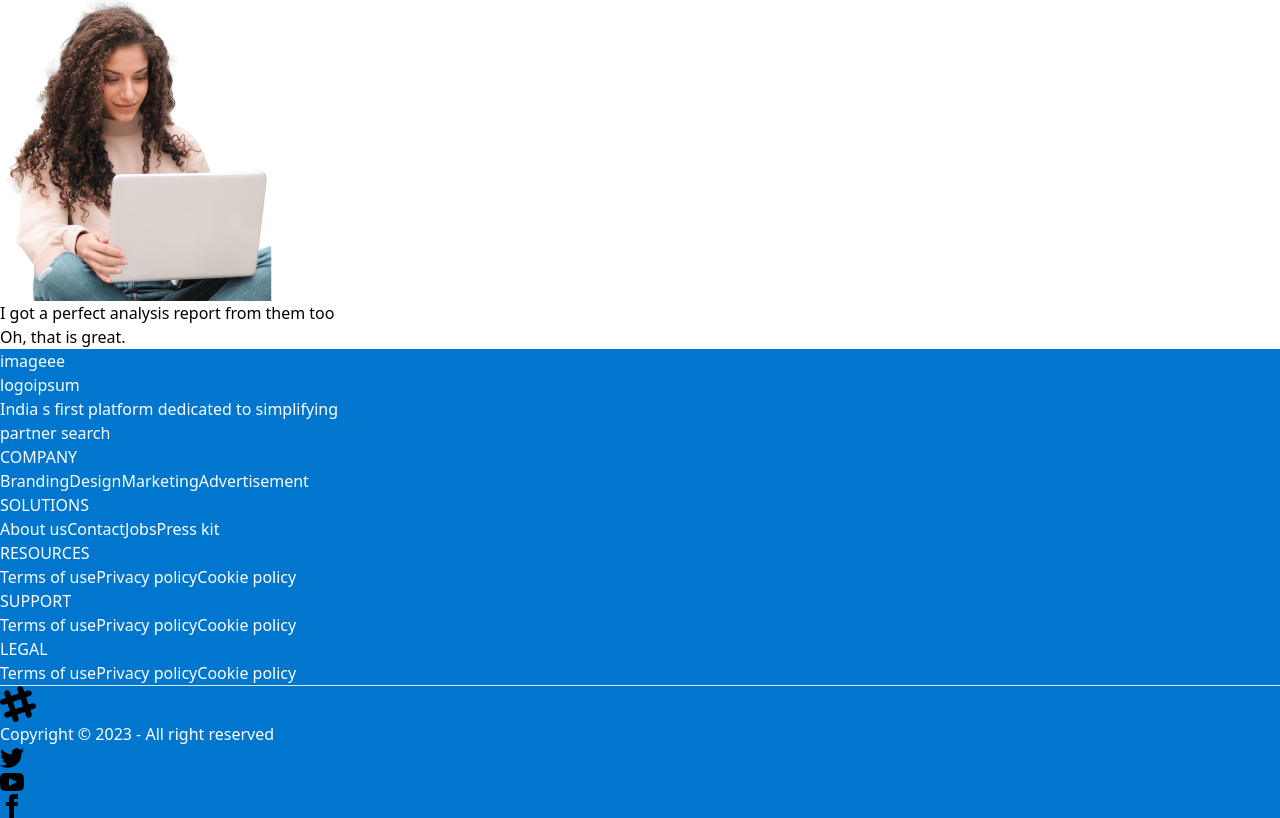
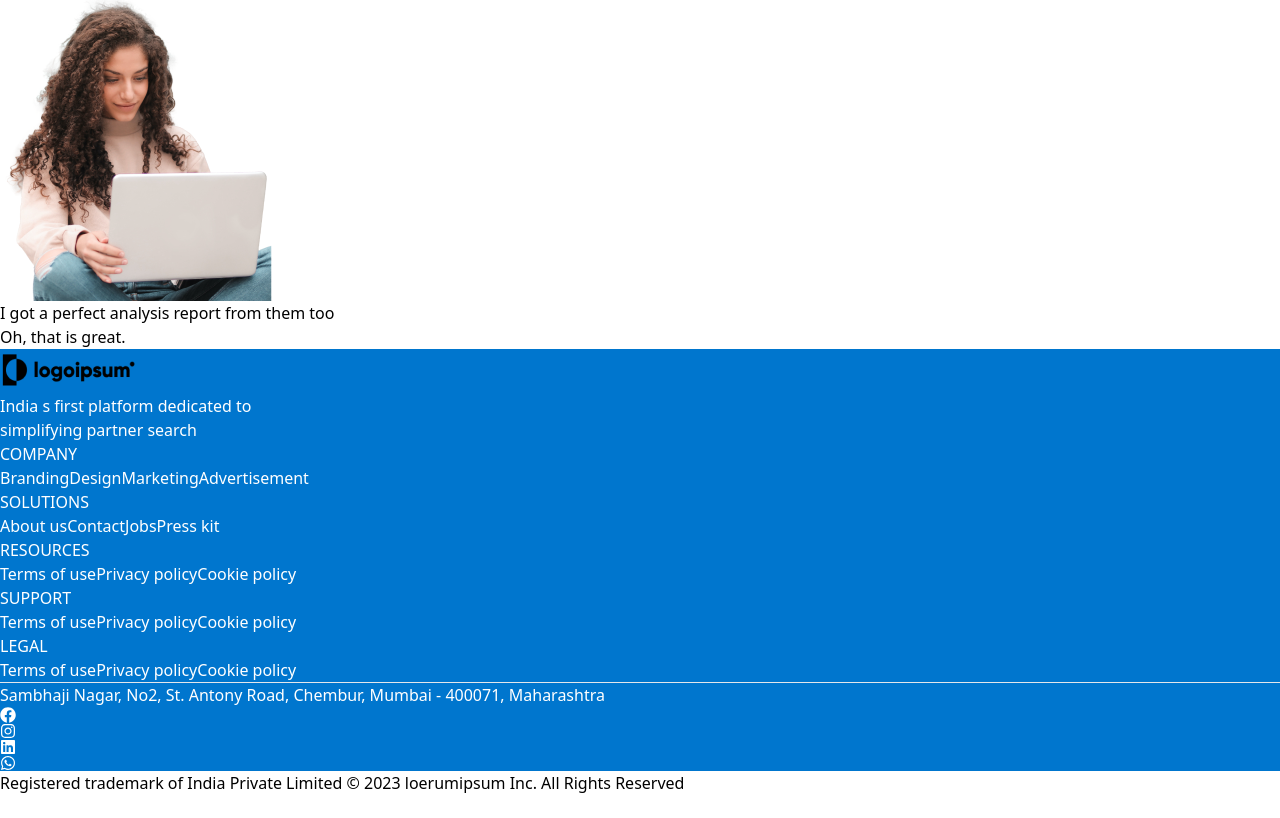
Before and after one commit to abusayedwd/mcsjob-task, a React (Vite) app: page / in a window 1280 px wide. Shown: the part 4864-5682 px from the top of the page. After the commit the page ends 5659 px from the top, so only its background shows below. Built offline with nearby package versions, Linux system fonts and the light colour scheme.

Commit message:
homepage done

```diff
--- a/src/Home/Home/Benner.jsx
+++ b/src/Home/Home/Benner.jsx
@@ -5,8 +5,8 @@
 
 const Benner = () => {
   return (
-    <div>
-      <div className="md:flex bennerr py-20 w-[90%] mx-auto">
+    <div className='bg-gradient-to-r from-slate-50 to-slate-100'>
+      <div className="md:flex bennerr py-20 w-[90%] mx-auto bg-gradient-to-r from-slate-50 to-slate-100">
         <div className='px-6'>
           <h1 className="text-4xl font-sans font-bold">
             Find <span className="text-blue-500">Partners</span> (CAs) <br />{" "}
--- a/src/shared/Footer.jsx
+++ b/src/shared/Footer.jsx
@@ -1,17 +1,22 @@
- import './Footer.css'
+import "./Footer.css";
+import logo from "../../public/image 1.png";
+import {
+  FaFacebook,
+  FaInstagram,
+  FaLinkedin,
+  FaWhatsapp,
+} from "react-icons/fa";
 
 const Footer = () => {
   return (
     <div>
-         <div>
       <footer className="footer p-10 bg-base-200 text-base-content">
-  <aside>
-
-    <div className='flex'>
-      <p>imageee</p>
-    <p>logoipsum</p>
-    </div>
-    <p>India s first platform dedicated to simplifying <br /> partner search</p>
+        <aside className="ml-6">
+          <img src={logo} alt="" />
+          <p>
+            India s first platform dedicated to <br /> simplifying partner
+            search
+          </p>
         </aside>
 
         <nav>
@@ -47,20 +52,28 @@ const Footer = () => {
           <a className="link link-hover">Cookie policy</a>
         </nav>
       </footer>
-    <hr />
-         </div>
+      <hr className="w-[90%] mx-auto" />
+
       <footer className="footer items-center p-4 text-neutral-content">
-  <aside className="items-center grid-flow-col">
-    <svg width="36" height="36" viewBox="0 0 24 24" xmlns="http://www.w3.org/2000/svg" fillRule="evenodd" clipRule="evenodd" className="fill-current"><path d="M22.672 15.226l-2.432.811.841 2.515c.33 1.019-.209 2.127-1.23 2.456-1.15.325-2.148-.321-2.463-1.226l-.84-2.518-5.013 1.677.84 2.517c.391 1.203-.434 2.542-1.831 2.542-.88 0-1.601-.564-1.86-1.314l-.842-2.516-2.431.809c-1.135.328-2.145-.317-2.463-1.229-.329-1.018.211-2.127 1.231-2.456l2.432-.809-1.621-4.823-2.432.808c-1.355.384-2.558-.59-2.558-1.839 0-.817.509-1.582 1.327-1.846l2.433-.809-.842-2.515c-.33-1.02.211-2.129 1.232-2.458 1.02-.329 2.13.209 2.461 1.229l.842 2.515 5.011-1.677-.839-2.517c-.403-1.238.484-2.553 1.843-2.553.819 0 1.585.509 1.85 1.326l.841 2.517 2.431-.81c1.02-.33 2.131.211 2.461 1.229.332 1.018-.21 2.126-1.23 2.456l-2.433.809 1.622 4.823 2.433-.809c1.242-.401 2.557.484 2.557 1.838 0 .819-.51 1.583-1.328 1.847m-8.992-6.428l-5.01 1.675 1.619 4.828 5.011-1.674-1.62-4.829z"></path></svg>
-    <p>Copyright © 2023 - All right reserved</p>
+        <aside className="items-center grid-flow-col ml-12">
+          <p>
+            Sambhaji Nagar, No2, St. Antony Road, Chembur, Mumbai - 400071,
+            Maharashtra
+          </p>
         </aside>
-  <nav className="grid-flow-col gap-4 md:place-self-center md:justify-self-end">
-    <a><svg xmlns="http://www.w3.org/2000/svg" width="24" height="24" viewBox="0 0 24 24" className="fill-current"><path d="M24 4.557c-.883.392-1.832.656-2.828.775 1.017-.609 1.798-1.574 2.165-2.724-.951.564-2.005.974-3.127 1.195-.897-.957-2.178-1.555-3.594-1.555-3.179 0-5.515 2.966-4.797 6.045-4.091-.205-7.719-2.165-10.148-5.144-1.29 2.213-.669 5.108 1.523 6.574-.806-.026-1.566-.247-2.229-.616-.054 2.281 1.581 4.415 3.949 4.89-.693.188-1.452.232-2.224.084.626 1.956 2.444 3.379 4.6 3.419-2.07 1.623-4.678 2.348-7.29 2.04 2.179 1.397 4.768 2.212 7.548 2.212 9.142 0 14.307-7.721 13.995-14.646.962-.695 1.797-1.562 2.457-2.549z"></path></svg>
-    </a>
-    <a><svg xmlns="http://www.w3.org/2000/svg" width="24" height="24" viewBox="0 0 24 24" className="fill-current"><path d="M19.615 3.184c-3.604-.246-11.631-.245-15.23 0-3.897.266-4.356 2.62-4.385 8.816.029 6.185.484 8.549 4.385 8.816 3.6.245 11.626.246 15.23 0 3.897-.266 4.356-2.62 4.385-8.816-.029-6.185-.484-8.549-4.385-8.816zm-10.615 12.816v-8l8 3.993-8 4.007z"></path></svg></a>
-    <a><svg xmlns="http://www.w3.org/2000/svg" width="24" height="24" viewBox="0 0 24 24" className="fill-current"><path d="M9 8h-3v4h3v12h5v-12h3.642l.358-4h-4v-1.667c0-.955.192-1.333 1.115-1.333h2.885v-5h-3.808c-3.596 0-5.192 1.583-5.192 4.615v3.385z"></path></svg></a>
+        <nav className="grid-flow-col mr-12 gap-4 md:place-self-center md:justify-self-end">
+          <FaFacebook></FaFacebook>
+          <FaInstagram></FaInstagram>
+          <FaLinkedin></FaLinkedin>
+          <FaWhatsapp></FaWhatsapp>
         </nav>
       </footer>
+      <div className="  bg-black text-white  text-xs h-8 flex items-center justify-center">
+        <p>
+          Registered trademark of India Private Limited © 2023 loerumipsum Inc.
+          All Rights Reserved
+        </p>
+      </div>
     </div>
   );
 };
--- a/src/shared/Navbar.jsx
+++ b/src/shared/Navbar.jsx
@@ -14,7 +14,7 @@ const Navbar = () => {
 
    </>
         return (
-                <div>
+                <div className='bg-gradient-to-r from-slate-50 to-slate-100'>
                       <div className="navbar w-[90%] mx-auto">
   <div className="navbar-start">
     <div className="dropdown">
```
Lines whose indentation alone changed are shown as unchanged.
